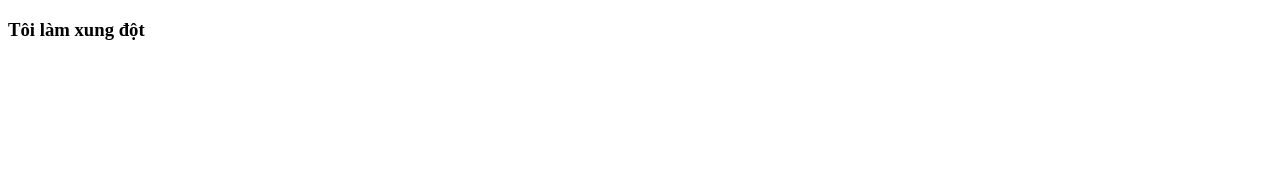
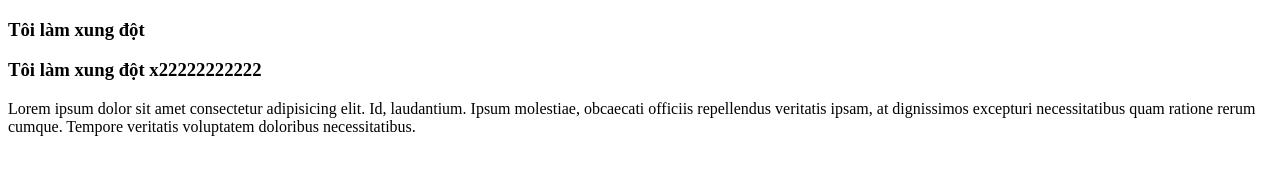
Before and after one commit to QuangKhai-dev/BC76_DemoGit, a plain HTML site: page index.html in a window 1280 px wide. Drawn offline with Linux system fonts and the light colour scheme.

Commit message:
mentor lam nen xung dot

```diff
--- a/index.html
+++ b/index.html
@@ -1,14 +1,19 @@
 <!DOCTYPE html>
 <html lang="en">
-
   <head>
-  <meta charset="UTF-8">
-  <meta name="viewport" content="width=device-width, initial-scale=1.0">
+    <meta charset="UTF-8" />
+    <meta name="viewport" content="width=device-width, initial-scale=1.0" />
     <title>Document</title>
   </head>
 
   <body>
     <h3>Tôi làm xung đột</h3>
+    <h3>Tôi làm xung đột x22222222222</h3>
+    <p class="hahahaha">
+      Lorem ipsum dolor sit amet consectetur adipisicing elit. Id, laudantium.
+      Ipsum molestiae, obcaecati officiis repellendus veritatis ipsam, at
+      dignissimos excepturi necessitatibus quam ratione rerum cumque. Tempore
+      veritatis voluptatem doloribus necessitatibus.
+    </p>
   </body>
-
 </html>
```
Lines whose indentation alone changed are shown as unchanged.
